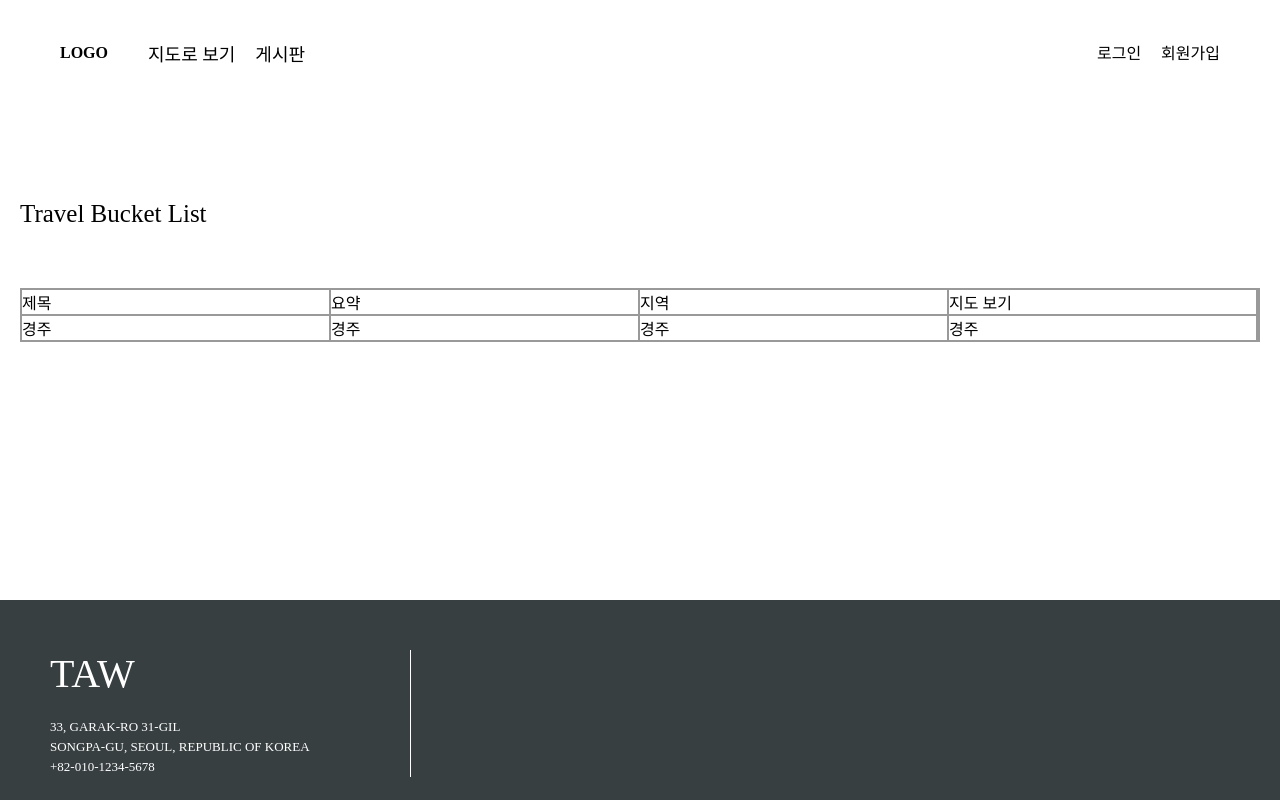
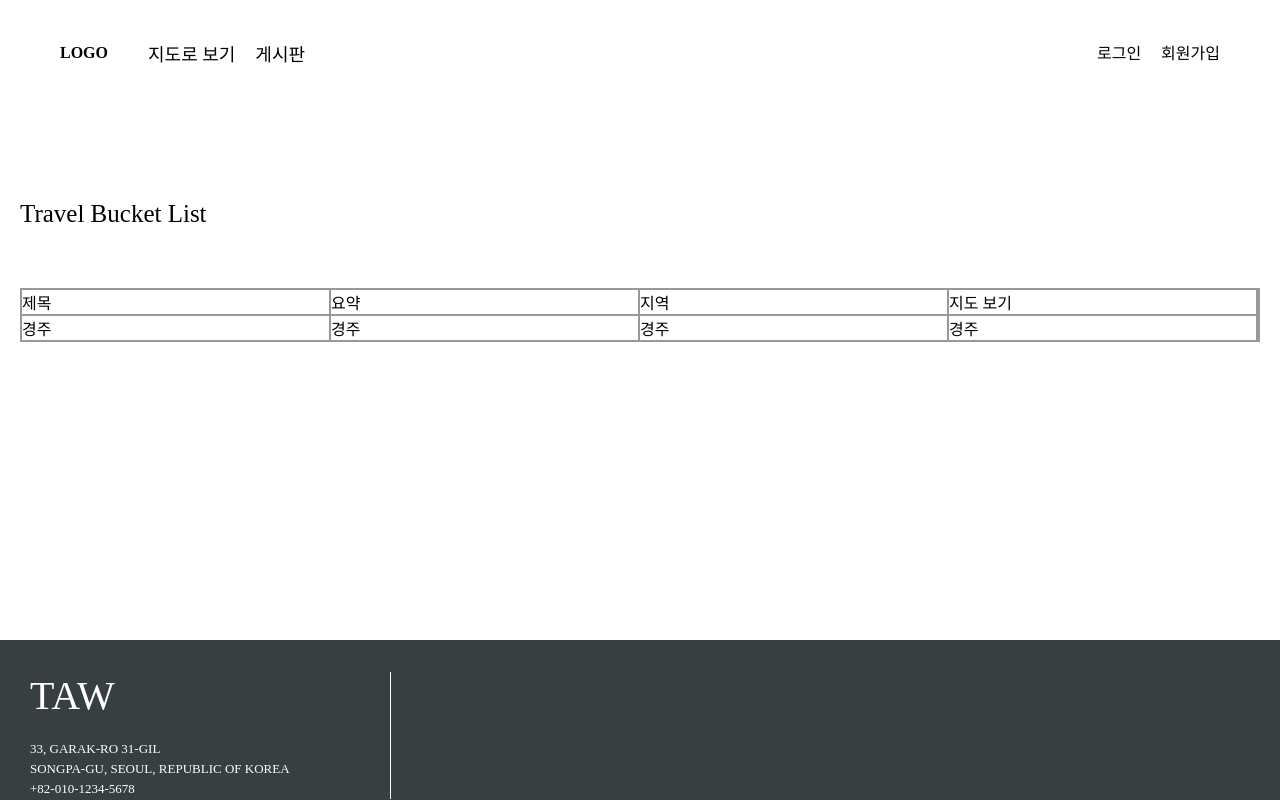
Before and after one commit to jinseoIT/TAW, a React (Create React App) app in the folder taw_app/: page /favorite in a window 1280 px wide. Built offline with nearby package versions, Linux system fonts and the light colour scheme; a web font is replaced by a local one.

Commit message:
💄 Add Styles

```diff
--- a/taw_app/src/components/common/Footer.scss
+++ b/taw_app/src/components/common/Footer.scss
@@ -7,15 +7,15 @@
     bottom: 0;
 
     .footer {
-       width: 1240px;
-       height: 200px;
+       width: 1280px;
+       height: 20vh;
        margin: 0 auto;
        position: relative;
 
        .footer-info {
           position: absolute;
           left: 30px;
-          top: 50px;
+          top: 4vh;
           color: #fff;
           padding-right: 100px;
           border-right: 1px solid #fff;
```
Also changed, not shown: taw_app/src/components/MapPage.scss (added, +23 -0 lines).
